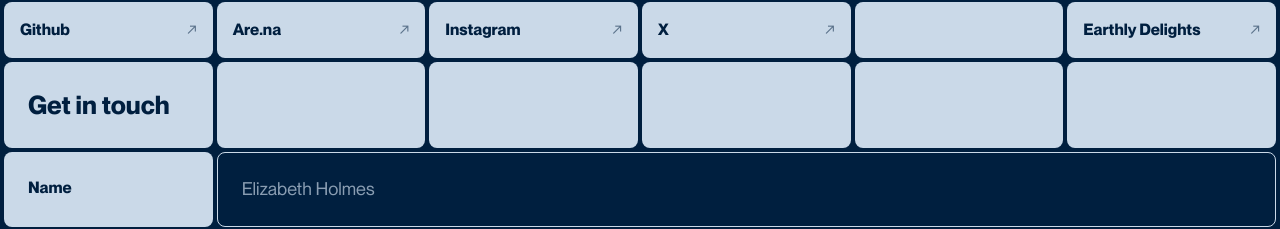
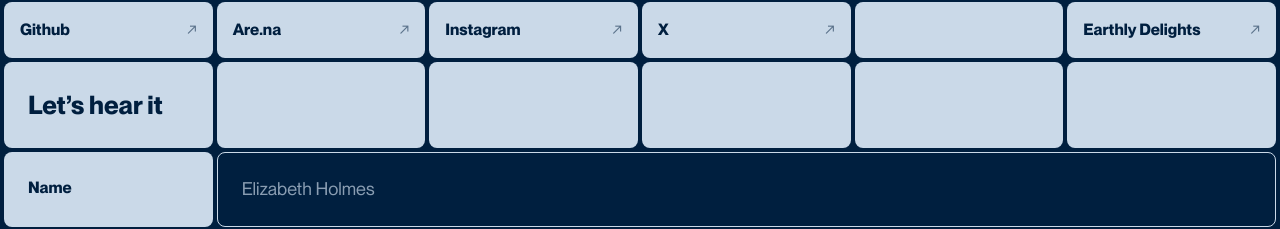
Before and after one commit to printerscanner/printer_scanner, a React (Vite) app: page /contact in a window 1280 px wide. Shown: the part 182-411 px from the top of the page. Built offline with nearby package versions, Linux system fonts and the light colour scheme.

Commit message:
Update ContactForm.jsx

```diff
--- a/src/forms/ContactForm.jsx
+++ b/src/forms/ContactForm.jsx
@@ -42,7 +42,7 @@ function ContactForm() {
             aria-busy={sending}
         >
             <input type="hidden" name="form-name" value="submission" />
-            <h2 className="grid-item contact-title">Get in touch</h2>
+            <h2 className="grid-item contact-title">Let’s hear it</h2>
             {Array.from({ length: 5 }, (_, index) => (
                 <div
                     className="grid-item contact-heading-spacer"
```
